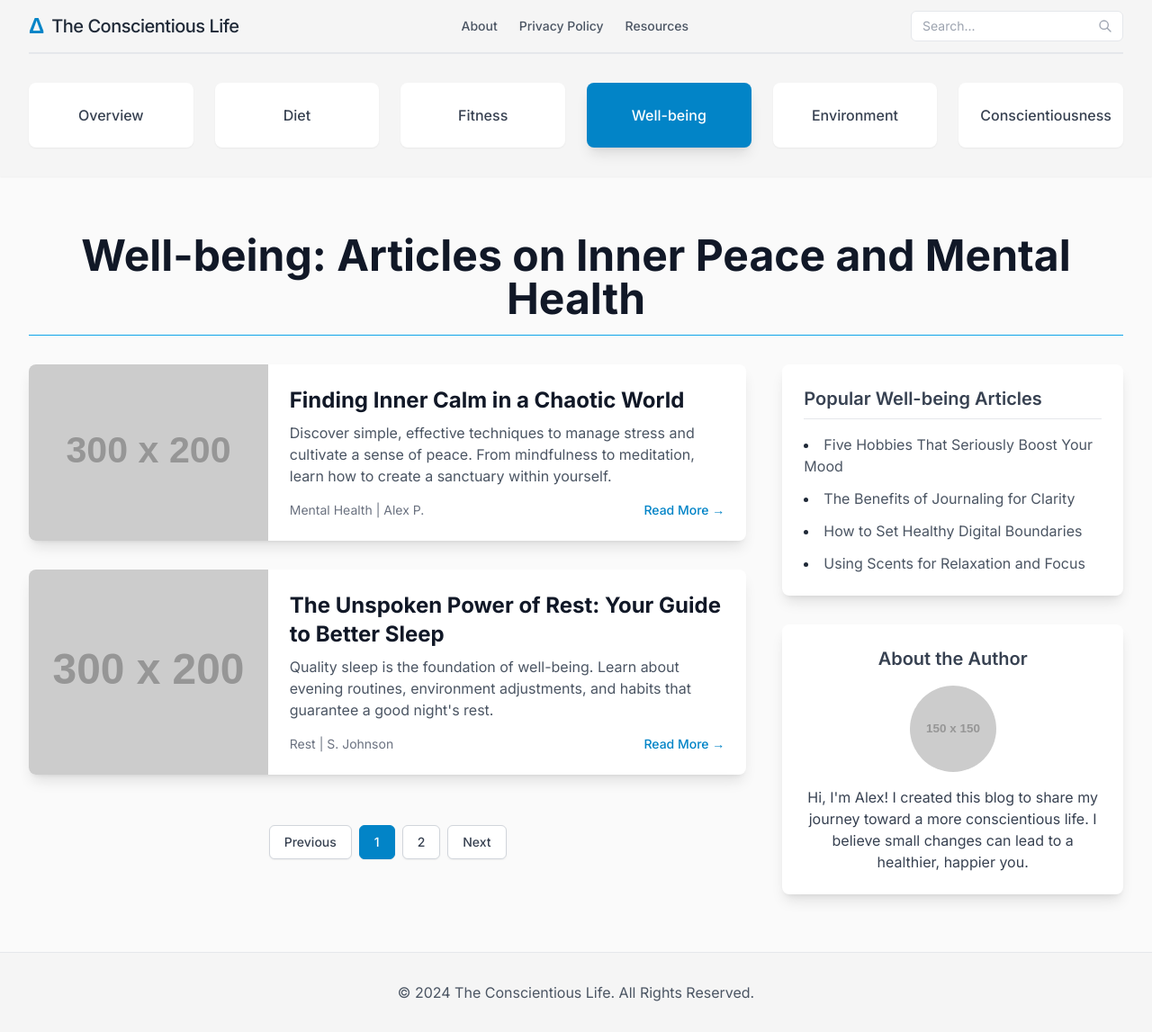
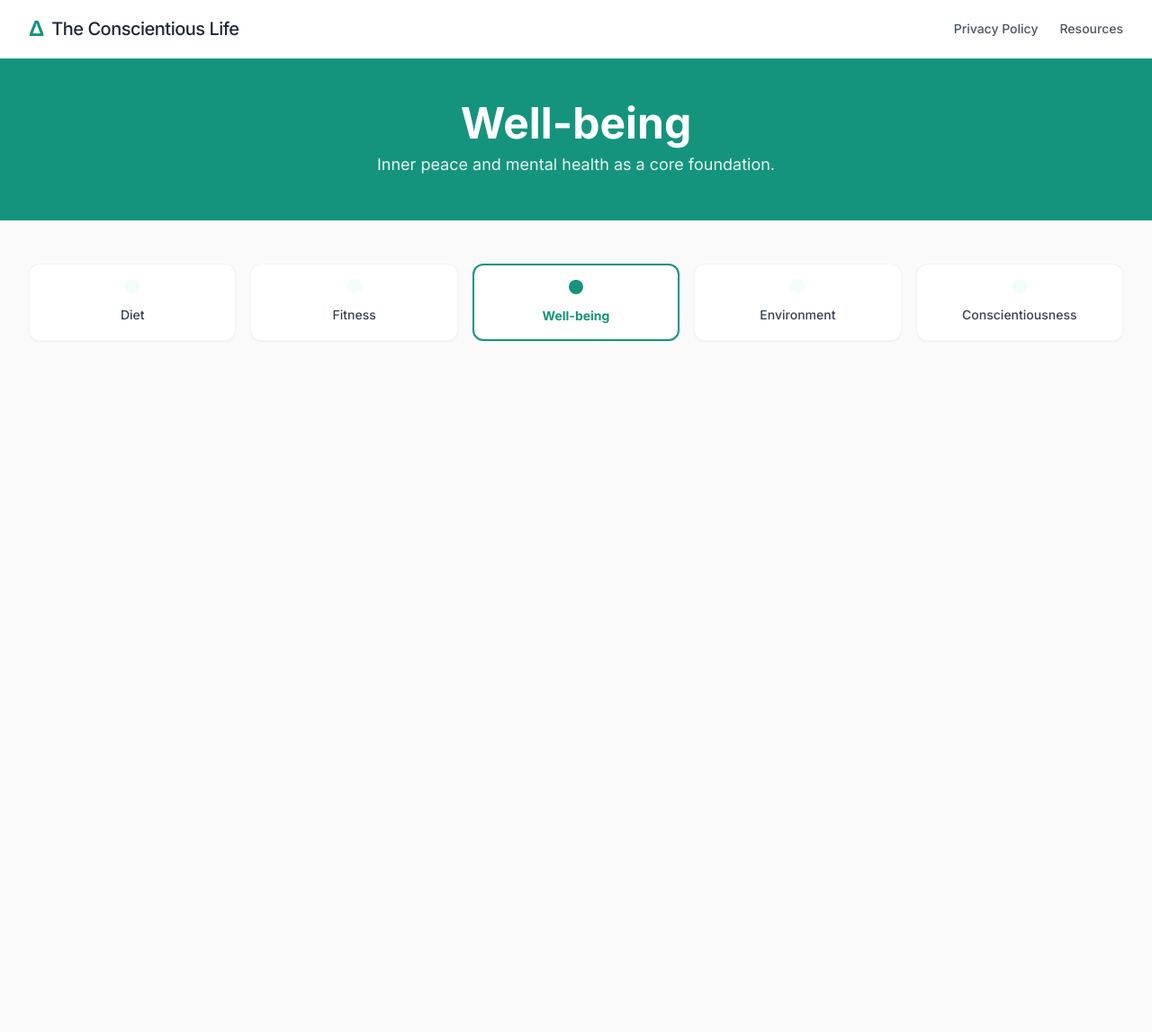
Before and after one commit to theconscientiouslife1-coder/TheCL, a Jekyll site: the page well-being.html, which Jekyll copies as it is, in a window 1280 px wide. Shown: the whole page at 90% size. Built offline with Jekyll 4.4.1, drawn with Linux system fonts in a browser that asks for light colours; nearby versions of some CDN libraries; after the commit the page ends 900 px from its top, so only the background shows below that.

Commit message:
Update Well-being page to match new brand standards

```diff
--- a/well-being.html
+++ b/well-being.html
@@ -5,186 +5,96 @@
     <meta name="viewport" content="width=device-width, initial-scale=1.0">
     <title>Well-being - The Conscientious Life</title>
     <script src="https://cdn.tailwindcss.com"></script>
+    <script src="https://unpkg.com/lucide@latest"></script>
     <link rel="preconnect" href="https://fonts.googleapis.com">
     <link rel="preconnect" href="https://fonts.gstatic.com" crossorigin>
     <link href="https://fonts.googleapis.com/css2?family=Inter:wght@400;500;600;700&display=swap" rel="stylesheet">
     <style>
-        /* Custom styles for the font and layout */
-        body {
-            font-family: 'Inter', sans-serif;
-            display: flex;
-            flex-direction: column;
-            min-height: 100vh;
+        body { font-family: 'Inter', sans-serif; display: flex; flex-direction: column; min-height: 100vh; }
+        .flex-grow { flex-grow: 1; }
+        @keyframes slide-up-and-fade {
+            0% { opacity: 0; transform: translateY(20px); }
+            100% { opacity: 1; transform: translateY(0); }
         }
-        .flex-grow {
-            flex-grow: 1;
-        }
-
-        /* Keyframe for the slide-up animation (RESTORED FIX) */
-        @keyframes slide-up-and-fade {
-            0% {
-                opacity: 0;
-                transform: translateY(20px);
-            }
-            100% {
-                opacity: 1;
-                transform: translateY(0);
-            }
-        }
-        .slide-up {
-            animation: slide-up-and-fade 0.7s ease-out forwards;
-        }
-        .opacity-0 {
-            opacity: 0;
+        .slide-up { animation: slide-up-and-fade 0.8s ease-out forwards; }
+        .opacity-0 { opacity: 0; }
+        @media (max-width: 639px) {
+            .mobile-grid-container { grid-template-columns: repeat(2, minmax(0, 1fr)); }
+            .mobile-grid-container > :nth-child(5) { grid-column: span 2 / span 2; justify-self: center; }
         }
     </style>
 </head>
 <body class="bg-neutral-50 text-gray-800">
 
-    <header class="bg-neutral-100 shadow-sm">
+    <header id="main-header" class="bg-white shadow-sm border-b border-gray-100">
         <div class="container mx-auto px-4 sm:px-6 lg:px-8">
-            <div class="flex justify-between items-center py-3 border-b border-gray-200">
-                 <a href="index.html" class="flex items-center space-x-2 text-gray-800">
-                    <span class="text-xl md:text-2xl font-bold text-sky-600">Δ</span>
+            <div class="flex justify-between items-center py-4">
+                <a href="index.html" class="flex items-center space-x-2 text-gray-800">
+                    <span class="text-xl md:text-2xl font-bold text-[#14947c]">Δ</span>
                     <span class="text-lg md:text-xl font-medium tracking-tight">The Conscientious Life</span>
                 </a>
 
                 <nav class="hidden md:flex items-center space-x-6 text-sm font-medium text-gray-600">
-                    <a href="about.html" class="hover:text-sky-600 transition-colors">About</a>
-                    <a href="#" class="hover:text-sky-600 transition-colors">Privacy Policy</a>
-                    <a href="#" class="hover:text-sky-600 transition-colors">Resources</a>
+                    <a href="#" class="hover:text-[#14947c] transition-colors">Privacy Policy</a>
+                    <a href="#" class="hover:text-[#14947c] transition-colors">Resources</a>
                 </nav>
-
-                <div class="relative">
-                    <input type="text" placeholder="Search..." class="border rounded-md py-1.5 px-3 text-sm focus:outline-none focus:ring-2 focus:ring-sky-500 focus:border-transparent transition">
-                    <svg class="w-4 h-4 absolute right-3 top-1/2 -translate-y-1/2 text-gray-400" xmlns="http://www.w3.org/2000/svg" fill="none" viewBox="0 0 24 24" stroke="currentColor">
-                        <path stroke-linecap="round" stroke-linejoin="round" stroke-width="2" d="M21 21l-6-6m2-5a7 7 0 11-14 0 7 7 0 0114 0z" />
-                    </svg>
-                </div>
-                <div class="md:hidden">
-                    <button id="mobile-menu-button" class="text-gray-600 hover:text-gray-800">
-                        <svg class="w-6 h-6" fill="none" stroke="currentColor" viewBox="0 0 24 24" xmlns="http://www.w3.org/2000/svg"><path stroke-linecap="round" stroke-linejoin="round" stroke-width="2" d="M4 6h16M4 12h16m-7 6h7"></path></svg>
-                    </button>
-                </div>
-            </div>
-            <div id="mobile-menu" class="hidden md:hidden py-2">
-                <a href="about.html" class="block px-4 py-2 text-sm text-gray-600 hover:bg-gray-100">About</a>
-                <a href="#" class="block px-4 py-2 text-sm text-gray-600 hover:bg-gray-100">Privacy Policy</a>
-                <a href="#" class="block px-4 py-2 text-sm text-gray-600 hover:bg-gray-100">Resources</a>
-            </div>
-
-            <div class="py-8 border-t border-gray-200">
-                <div class="grid grid-cols-2 sm:grid-cols-3 lg:grid-cols-6 gap-4 md:gap-6">
-                    <a href="index.html" class="block bg-white p-6 text-center rounded-lg shadow-sm hover:shadow-lg hover:bg-sky-500 hover:text-white font-medium text-gray-700 transition-all duration-300">Overview</a>
-                    <a href="diet.html" class="block bg-white p-6 text-center rounded-lg shadow-sm hover:shadow-lg hover:bg-sky-500 hover:text-white font-medium text-gray-700 transition-all duration-300">Diet</a>
-                    <a href="fitness.html" class="block bg-white p-6 text-center rounded-lg shadow-sm hover:shadow-lg hover:bg-sky-500 hover:text-white font-medium text-gray-700 transition-all duration-300">Fitness</a>
-                    <a href="well-being.html" class="block bg-sky-600 text-white p-6 text-center rounded-lg shadow-lg font-medium transition-all duration-300">Well-being</a>
-                    <a href="environment.html" class="block bg-white p-6 text-center rounded-lg shadow-sm hover:shadow-lg hover:bg-sky-500 hover:text-white font-medium text-gray-700 transition-all duration-300">Environment</a>
-                    <a href="conscientiousness.html" class="block bg-white p-6 text-center rounded-lg shadow-sm hover:shadow-lg hover:bg-sky-500 hover:text-white font-medium text-gray-700 transition-all duration-300">Conscientiousness</a>
-                </div>
             </div>
         </div>
     </header>
 
-    <main class="flex-grow">
-        <div class="container mx-auto px-4 sm:px-6 lg:px-8 py-10 md:py-16">
-            <h1 class="text-3xl md:text-5xl font-extrabold text-gray-900 mb-8 text-center border-b pb-4 border-sky-500">
-                Well-being: Articles on Inner Peace and Mental Health
-            </h1>
+    <section class="bg-[#14947c] py-12 text-center text-white">
+        <div class="container mx-auto px-4">
+            <h1 class="text-3xl md:text-5xl font-bold mb-2">Well-being</h1>
+            <p class="text-lg opacity-90">Inner peace and mental health as a core foundation.</p>
+        </div>
+    </section>
 
-            <div class="grid grid-cols-1 md:grid-cols-3 gap-10">
-                <div class="md:col-span-2 space-y-8">
+    <main class="flex-grow container mx-auto px-4 sm:px-6 lg:px-8 py-12">
 
-                    <article class="bg-white rounded-lg shadow-lg overflow-hidden flex flex-col md:flex-row animate-on-scroll opacity-0">
-                        <img src="https://via.placeholder.com/300x200" alt="Mindfulness" class="w-full md:w-1/3 h-48 md:h-auto object-cover">
-                        <div class="p-6 flex flex-col justify-between w-full">
-                            <div>
-                                <h2 class="text-2xl font-bold text-gray-900 mb-2">Finding Inner Calm in a Chaotic World</h2>
-                                <p class="text-gray-600 mb-4">Discover simple, effective techniques to manage stress and cultivate a sense of peace. From mindfulness to meditation, learn how to create a sanctuary within yourself.</p>
-                            </div>
-                            <div class="flex justify-between items-center text-sm text-gray-500">
-                                <span>Mental Health | Alex P.</span>
-                                <a href="article-template.html" class="text-sky-600 hover:text-sky-700 font-medium transition-colors">Read More &rarr;</a>
-                            </div>
-                        </div>
-                    </article>
+        <section class="mb-16">
+            <div class="grid grid-cols-2 sm:grid-cols-4 lg:grid-cols-5 gap-4 mobile-grid-container">
+                <a href="diet.html" class="bg-white p-4 text-center rounded-xl shadow-sm border border-gray-100 hover:shadow-md transition-all group">
+                    <div class="p-2 bg-teal-50 rounded-lg text-[#14947c] mb-2 inline-block group-hover:bg-[#14947c] group-hover:text-white transition-colors">
+                        <i data-lucide="apple" class="w-6 h-6"></i>
+                    </div>
+                    <span class="block text-gray-700 font-medium text-sm">Diet</span>
+                </a>
 
-                    <article class="bg-white rounded-lg shadow-lg overflow-hidden flex flex-col md:flex-row animate-on-scroll opacity-0">
-                        <img src="https://via.placeholder.com/300x200" alt="Sleep" class="w-full md:w-1/3 h-48 md:h-auto object-cover">
-                        <div class="p-6 flex flex-col justify-between w-full">
-                            <div>
-                                <h2 class="text-2xl font-bold text-gray-900 mb-2">The Unspoken Power of Rest: Your Guide to Better Sleep</h2>
-                                <p class="text-gray-600 mb-4">Quality sleep is the foundation of well-being. Learn about evening routines, environment adjustments, and habits that guarantee a good night's rest.</p>
-                            </div>
-                            <div class="flex justify-between items-center text-sm text-gray-500">
-                                <span>Rest | S. Johnson</span>
-                                <a href="article-template.html" class="text-sky-600 hover:text-sky-700 font-medium transition-colors">Read More &rarr;</a>
-                            </div>
-                        </div>
-                    </article>
+                <a href="fitness.html" class="bg-white p-4 text-center rounded-xl shadow-sm border border-gray-100 hover:shadow-md transition-all group">
+                    <div class="p-2 bg-teal-50 rounded-lg text-[#14947c] mb-2 inline-block group-hover:bg-[#14947c] group-hover:text-white transition-colors">
+                        <i data-lucide="dumbbell" class="w-6 h-6"></i>
+                    </div>
+                    <span class="block text-gray-700 font-medium text-sm">Fitness</span>
+                </a>
 
-                    <div class="flex justify-center space-x-2 pt-6">
-                        <a href="#" class="px-4 py-2 text-sm font-medium text-gray-700 bg-white border border-gray-300 rounded-md shadow-sm hover:bg-gray-100">Previous</a>
-                        <a href="#" class="px-4 py-2 text-sm font-medium text-white bg-sky-600 border border-sky-600 rounded-md shadow-sm">1</a>
-                        <a href="#" class="px-4 py-2 text-sm font-medium text-gray-700 bg-white border border-gray-300 rounded-md shadow-sm hover:bg-gray-100">2</a>
-                        <a href="#" class="px-4 py-2 text-sm font-medium text-gray-700 bg-white border border-gray-300 rounded-md shadow-sm hover:bg-gray-100">Next</a>
+                <a href="well-being.html" class="bg-white p-4 text-center rounded-xl shadow-sm border-2 border-[#14947c] transition-all group">
+                    <div class="p-2 bg-[#14947c] rounded-lg text-white mb-2 inline-block">
+                        <i data-lucide="heart" class="w-6 h-6"></i>
                     </div>
-                </div>
+                    <span class="block text-[#14947c] font-bold text-sm">Well-being</span>
+                </a>
 
-                <aside class="space-y-8">
+                <a href="environment.html" class="bg-white p-4 text-center rounded-xl shadow-sm border border-gray-100 hover:shadow-md transition-all group">
+                    <div class="p-2 bg-teal-50 rounded-lg text-[#14947c] mb-2 inline-block group-hover:bg-[#14947c] group-hover:text-white transition-colors">
+                        <i data-lucide="leaf" class="w-6 h-6"></i>
+                    </div>
+                    <span class="block text-gray-700 font-medium text-sm">Environment</span>
+                </a>
 
-                    <div class="bg-white rounded-lg shadow-lg p-6">
-                        <h4 class="text-xl font-semibold text-gray-700 mb-4 border-b pb-2">Popular Well-being Articles</h4>
-                        <ul class="space-y-3 list-disc list-inside">
-                            <li><a href="article-template.html" class="text-gray-600 hover:text-sky-600 transition-colors">Five Hobbies That Seriously Boost Your Mood</a></li>
-                            <li><a href="article-template.html" class="text-gray-600 hover:text-sky-600 transition-colors">The Benefits of Journaling for Clarity</a></li>
-                            <li><a href="article-template.html" class="text-gray-600 hover:text-sky-600 transition-colors">How to Set Healthy Digital Boundaries</a></li>
-                            <li><a href="environment-article-1.html" class="text-gray-600 hover:text-sky-600 transition-colors">Using Scents for Relaxation and Focus</a></li>
-                        </ul>
+                <a href="conscientiousness.html" class="bg-white p-4 text-center rounded-xl shadow-sm border border-gray-100 hover:shadow-md transition-all group">
+                    <div class="p-2 bg-teal-50 rounded-lg text-[#14947c] mb-2 inline-block group-hover:bg-[#14947c] group-hover:text-white transition-colors">
+                        <i data-lucide="brain" class="w-6 h-6"></i>
                     </div>
+                    <span class="block text-gray-700 font-medium text-sm">Conscientiousness</span>
+                </a>
+            </div>
+        </section>
 
-                    <div class="bg-white rounded-lg shadow-lg p-6 text-center">
-                        <h4 class="text-xl font-semibold text-gray-700 mb-4">About the Author</h4>
-                        <img src="https://via.placeholder.com/150" alt="Author photo" class="w-24 h-24 rounded-full mx-auto mb-4 object-cover">
-                        <p class="text-gray-700">Hi, I'm Alex! I created this blog to share my journey toward a more conscientious life. I believe small changes can lead to a healthier, happier you.</p>
-                    </div>
-                </aside>
-            </div>
-        </div>
-    </main>
-
-    <footer class="bg-neutral-100 border-t">
-        <div class="container mx-auto px-4 sm:px-6 lg:px-8 py-8 text-center text-gray-600">
-            <p>&copy; 2024 The Conscientious Life. All Rights Reserved.</p>
-        </div>
-    </footer>
-
-    <script>
-        // JavaScript for mobile menu toggle
-        const mobileMenuButton = document.getElementById('mobile-menu-button');
-        const mobileMenu = document.getElementById('mobile-menu');
-
-        mobileMenuButton.addEventListener('click', () => {
-            mobileMenu.classList.toggle('hidden');
-        });
-
-        // Animation for sections that scroll into view (RESTORED FIX)
-        const observer = new IntersectionObserver((entries, observer) => {
-            entries.forEach(entry => {
-                if (entry.isIntersecting) {
-                    entry.target.classList.add('slide-up');
-                    entry.target.classList.remove('opacity-0');
-                    observer.unobserve(entry.target);
-                }
-            });
-        }, {
-            threshold: 0.1 // Trigger when 10% of the element is visible
-        });
-
-        document.querySelectorAll('.animate-on-scroll').forEach(section => {
-            observer.observe(section);
-        });
-    </script>
-
-</body>
-</html>
+        <div class="grid grid-cols-1 lg:grid-cols-3 gap-12">
+            <div class="lg:col-span-2 space-y-10">
+                <article class="bg-white rounded-2xl shadow-sm border border-gray-100 overflow-hidden flex flex-col md:flex-row animate-on-scroll opacity-0">
+                    <img src="https://via.placeholder.com/400x300" alt="Well-being" class="w-full md:w-1/3 h-52 md:h-auto object-cover">
+                    <div class="p-8 flex flex-col justify-between w-full">
+                        <div>
+                            <h2 class="text-2xl font-bold text-gray-900 mb-3">Finding Inner Calm in a Chaotic World</h2>
+                            <p class="text-gray-600 mb-4">Discover simple, effective techniques to manage stress and cultivate a sense of peace. From mindfulness to meditation, learn how to create a sanctuary within yourself.</p>
```
